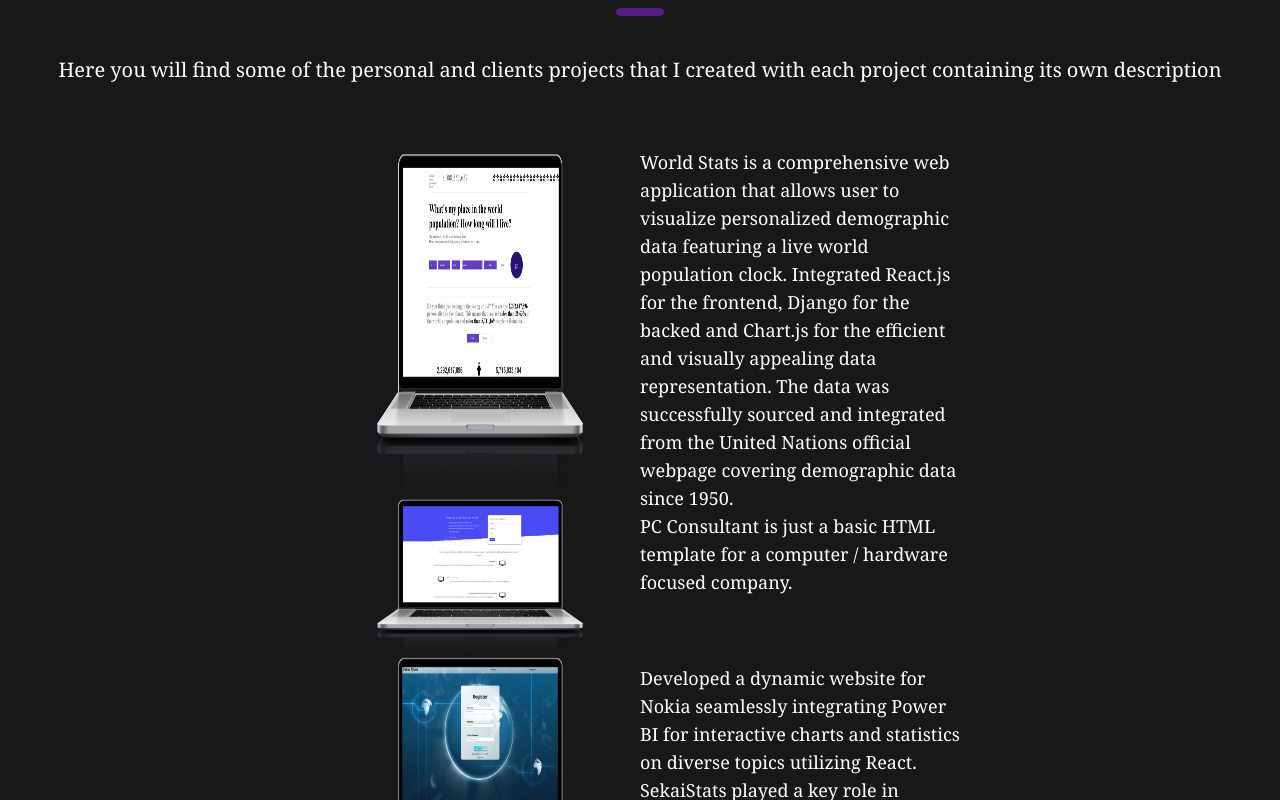
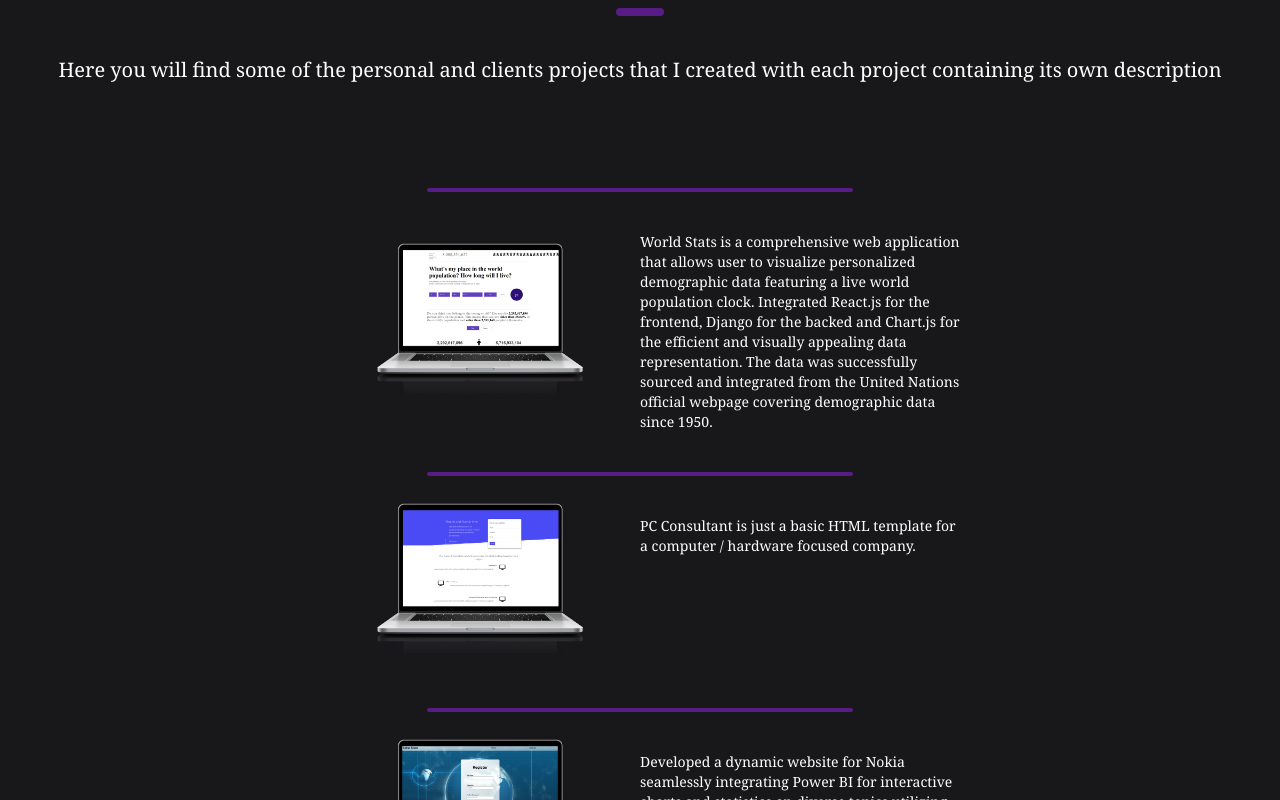
Before and after one commit to Kabewh/Portfolio, a React (Vite) app in the folder Portfolio/: page / in a window 1280 px wide. Shown: the part 2320-3120 px from the top of the page. Built offline with nearby package versions, Linux system fonts and the light colour scheme.

Commit message:
responsiveness update and refactoring

```diff
--- a/Portfolio/src/components/About.jsx
+++ b/Portfolio/src/components/About.jsx
@@ -1,6 +1,6 @@
 /* eslint-disable react/no-unescaped-entities */
 import SkillContainer from "./SkillContainer";
-import SmallSeparator from "./SmallSeparator";
+import Separator from "./Separator";
 
 const About = () => {
   return (
@@ -9,7 +9,7 @@ const About = () => {
       className="flex flex-col items-center py-20 md:flex md:flex-col md:items-center md:justify-center h-auto bg-zinc-950/25 font-serif text-white"
     >
       <div className="text-2xl mt-20 md:mt-0 md:text-5xl">ABOUT ME</div>
-      <SmallSeparator />
+      <Separator size="small" />
       <div className="md:text-xl md:m-0 text-center">
         Here you will find more information about me, what I do, and my current
         skills <br></br>mostly in terms of programming and technology
--- a/Portfolio/src/components/Homepage.jsx
+++ b/Portfolio/src/components/Homepage.jsx
@@ -22,7 +22,7 @@ const Homepage = () => {
         </a>
         <a
           href="#about"
-          className="animate-bounce cursor-default hover:text-purple-800 text-4xl mt-48 mb-12"
+          className="animate-bounce cursor-default hover:text-purple-800 text-4xl mt-32 md:mt-48 mb-12"
         >
           <BsChevronDoubleDown />
         </a>
--- a/Portfolio/src/components/Project.jsx
+++ b/Portfolio/src/components/Project.jsx
@@ -3,9 +3,9 @@ const Project = ({ picture, description }) => {
   return (
     <div className="flex flex-col md:grid grid-cols-2">
       <div className="flex md:justify-end">
-        <img className="-mt-7 lg:w-1/2" src={picture}></img>
+        <img className="md:object-contain -mt-7 lg:w-1/2" src={picture}></img>
       </div>
-      <div className="lg:w-1/2 h-auto md:flex text-sm md:text-lg text-center md:text-start items-start justify-center md:justify-start">
+      <div className="lg:w-1/2 lg:text-sm 2xl:text-lg h-auto md:flex text-sm md:text-lg text-center md:text-start items-start justify-center md:justify-start">
         <span className="break-words">{description}</span>
       </div>
     </div>
--- a/Portfolio/src/components/Projects.jsx
+++ b/Portfolio/src/components/Projects.jsx
@@ -1,4 +1,4 @@
-import SmallSeparator from "./SmallSeparator";
+import Separator from "./Separator";
 import WorldStats from "../assets/WorldStats.png";
 import PConsultant from "../assets/PConsultant.png";
 import SekaiStats from "../assets/SekaiStats.png";
@@ -12,30 +12,34 @@ const Projects = () => {
       className="flex flex-col items-center justify-center h-auto text-white mt-12"
     >
       <div className="text-2xl mt-20 md:text-5xl md:mt-20">PROJECTS</div>
-      <SmallSeparator />
+      <Separator size="small" />
       <div className="text-md text-center md:text-xl">
         Here you will find some of the personal and clients projects that I
         created with each project containing its own description
       </div>
       <div className="flex flex-col items-center justify-center md:mt-16">
+        <Separator size="large" />
         <Project
           picture={WorldStats}
           description={
             "World Stats is a comprehensive web application that allows user to visualize personalized demographic data featuring a live world population clock. Integrated React.js for the frontend, Django for the backed and Chart.js for the efficient and visually appealing data representation. The data was successfully sourced and integrated from the United Nations official webpage covering demographic data since 1950."
           }
         />
+        <Separator size="large" />
         <Project
           picture={PConsultant}
           description={
             "PC Consultant is just a basic HTML template for a computer / hardware focused company."
           }
         />
+        <Separator size="large" />
         <Project
           picture={SekaiStats}
           description={
             "Developed a dynamic website for Nokia seamlessly integrating Power BI for interactive charts and statistics on diverse topics utilizing React. SekaiStats played a key role in enhancing user engagement, contributing to positive feedback from both users and stakeholders."
           }
         />
+        <Separator size="large" />
         <Project
           picture={ChatApp}
           description={
--- /dev/null
+++ b/Portfolio/src/components/Separator.jsx
@@ -0,0 +1,14 @@
+/* eslint-disable react/prop-types */
+const Separator = ({ size }) => {
+  const small = (
+    <div className="w-12 h-2 rounded-md bg-purple-900 m-5 md:m-10"></div>
+  );
+
+  const large = (
+    <div className="w-1/3 h-1 rounded-md bg-purple-900 m-5 md:m-10"></div>
+  );
+
+  return size === "large" ? large : small;
+};
+
+export default Separator;
--- a/Portfolio/src/components/SmallSeparator.jsx
+++ /dev/null
@@ -1,5 +0,0 @@
-const SmallSeparator = () => {
-  return <div className="w-12 h-2 rounded-md bg-purple-900 m-5 md:m-10"></div>;
-};
-
-export default SmallSeparator;
```
